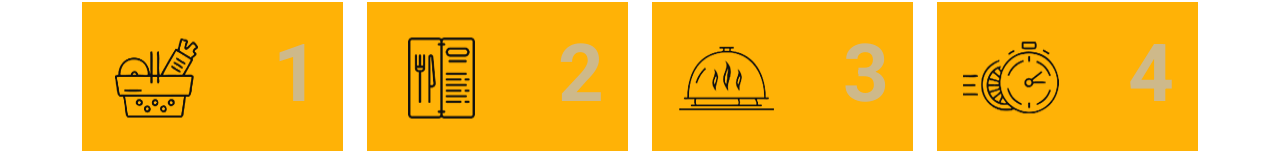
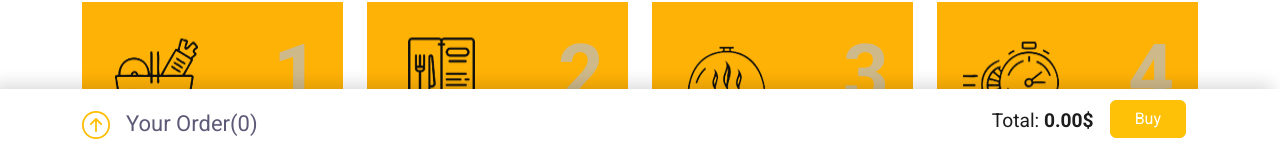
Before and after one commit to Tolea01/FoodLab-Frontend, a React (Create React App) app in the folder foodlab/: page /about in a window 1280 px wide. Shown: the part 649-800 px from the top of the page. Built offline with nearby package versions, Linux system fonts and the light colour scheme.

Commit message:
add ShoppingCart Component in all pages

```diff
--- a/foodlab/src/components/Pages/About us/About.jsx
+++ b/foodlab/src/components/Pages/About us/About.jsx
@@ -3,14 +3,19 @@ import PageHeader from '../../Template/PageHeader';
 import MenuOptionsSection from './Menu Options  Section/MenuOptionsSection';
 import OurCompanySection from './Our Company Section/OurCompanySection';
 import PromotionalOfferSection from './Promotional Offer/PromotionalOfferSection';
+import { useShoppingCart } from '../../../hooks/useShoppingCart';
+import ShoppingCart from '../../Template/ShoppingCart';
 
 export default function About() {
+  const { productsInCart, setProductsInCart } = useShoppingCart();
+
   return (
     <>
       <PageHeader textContent='About Us' />
       <MenuOptionsSection />
       <OurCompanySection />
       <PromotionalOfferSection />
+      <ShoppingCart products={productsInCart} setProducts={setProductsInCart} />
     </>
   )
 }
--- a/foodlab/src/components/Pages/Contact us/Contact.jsx
+++ b/foodlab/src/components/Pages/Contact us/Contact.jsx
@@ -2,13 +2,18 @@ import React from 'react';
 import PageHeader from '../../Template/PageHeader';
 import ContactDetails from './Contact Details/ContactDetails';
 import Map from './Map/Map';
+import { useShoppingCart } from '../../../hooks/useShoppingCart';
+import ShoppingCart from '../../Template/ShoppingCart';
 
 export default function Contact() {
+  const { productsInCart, setProductsInCart } = useShoppingCart();
+
   return (
     <>
       <PageHeader textContent='Contact Us' />
       <ContactDetails />
       <Map />
+      <ShoppingCart products={productsInCart} setProducts={setProductsInCart} />
     </>
   )
 }
--- a/foodlab/src/components/Pages/Services/Services.jsx
+++ b/foodlab/src/components/Pages/Services/Services.jsx
@@ -3,14 +3,19 @@ import PageHeader from '../../Template/PageHeader';
 import OverviewSection from './Overview Section/OverviewSection';
 import ServicesOfferedSection from './Services Offered Section/ServicesOfferedSection';
 import SpecialOffer from './Special Offer/SpecialOffer';
+import { useShoppingCart } from '../../../hooks/useShoppingCart';
+import ShoppingCart from '../../Template/ShoppingCart';
 
 export default function Services() {
+  const { productsInCart, setProductsInCart } = useShoppingCart();
+
   return (
     <>
       <PageHeader textContent='Services' />
       <OverviewSection />
       <ServicesOfferedSection />
       <SpecialOffer />
+      <ShoppingCart products={productsInCart} setProducts={setProductsInCart} />
     </>
   )
 }
```
